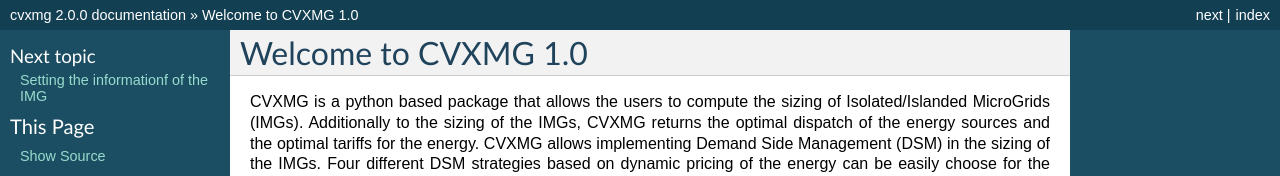
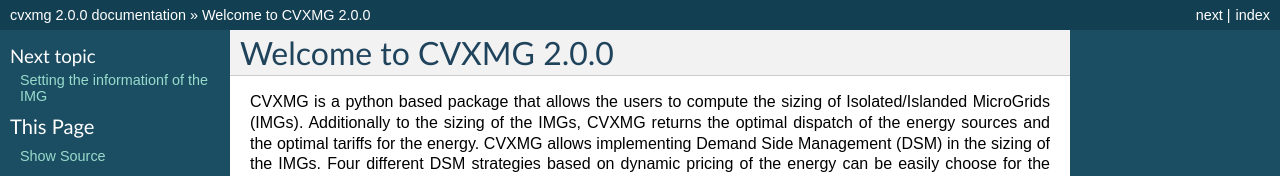
Before and after one commit to juancaoviedo/cvxmg, a Sphinx documentation site: the page built from docs/index.rst, in a window 1280 px wide and 900 px high. Shown: the top 176 px of the window. Built offline with Sphinx 7.4.7, drawn with Linux system fonts in a browser that asks for light colours; some of the changed text lies outside the part shown.

Commit message:
Update index.rst

```diff
--- a/docs/index.rst
+++ b/docs/index.rst
@@ -3,7 +3,7 @@
    You can adapt this file completely to your liking, but it should at least
    contain the root `toctree` directive.
 
-Welcome to CVXMG 1.0
+Welcome to CVXMG 2.0.0
 =================================
 
 CVXMG is a python based package that allows the users to compute the sizing of Isolated/Islanded MicroGrids (IMGs). Additionally to the sizing of the IMGs, CVXMG returns the optimal dispatch of the energy sources and the optimal tariffs for the energy.
```
